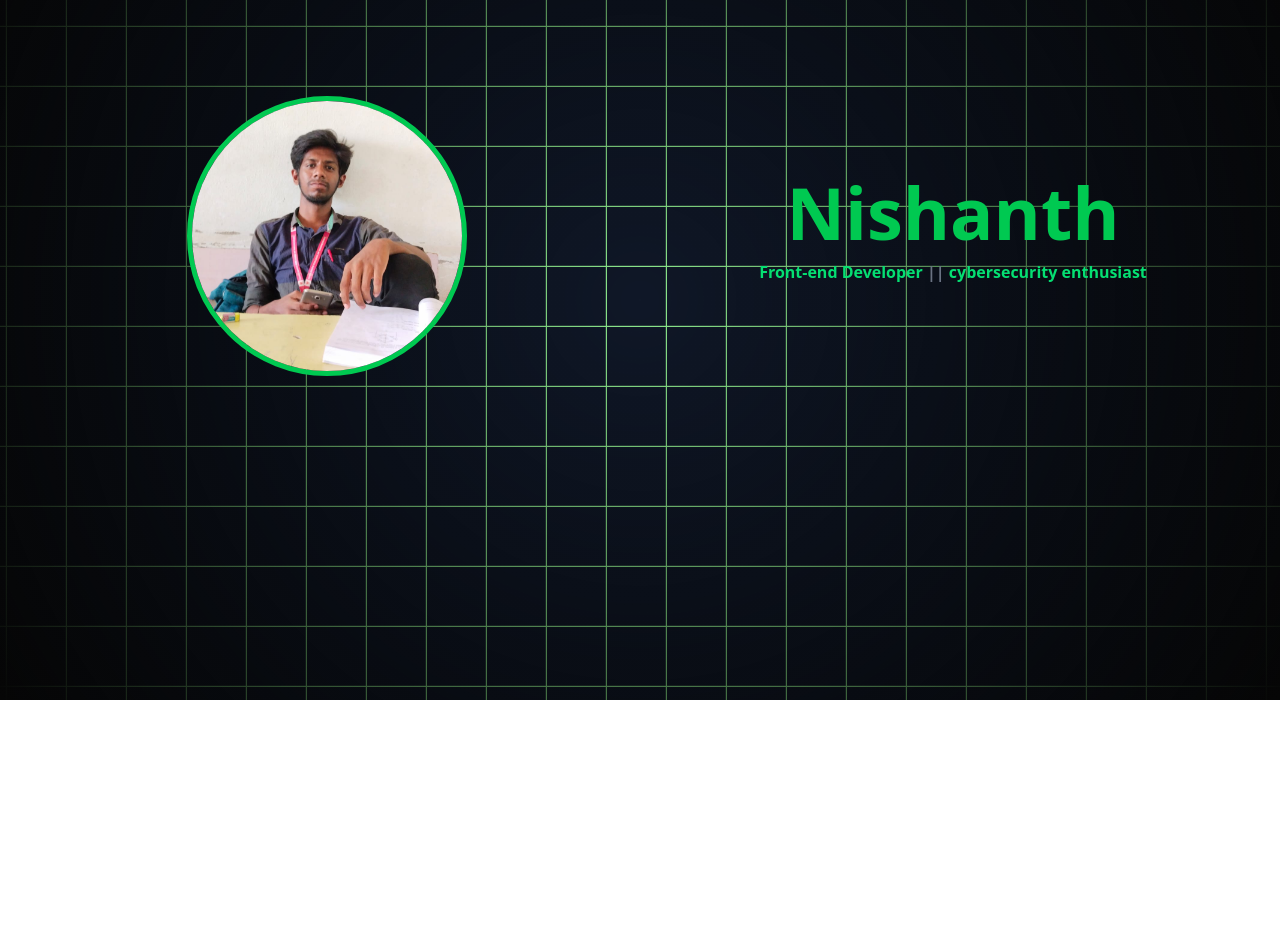
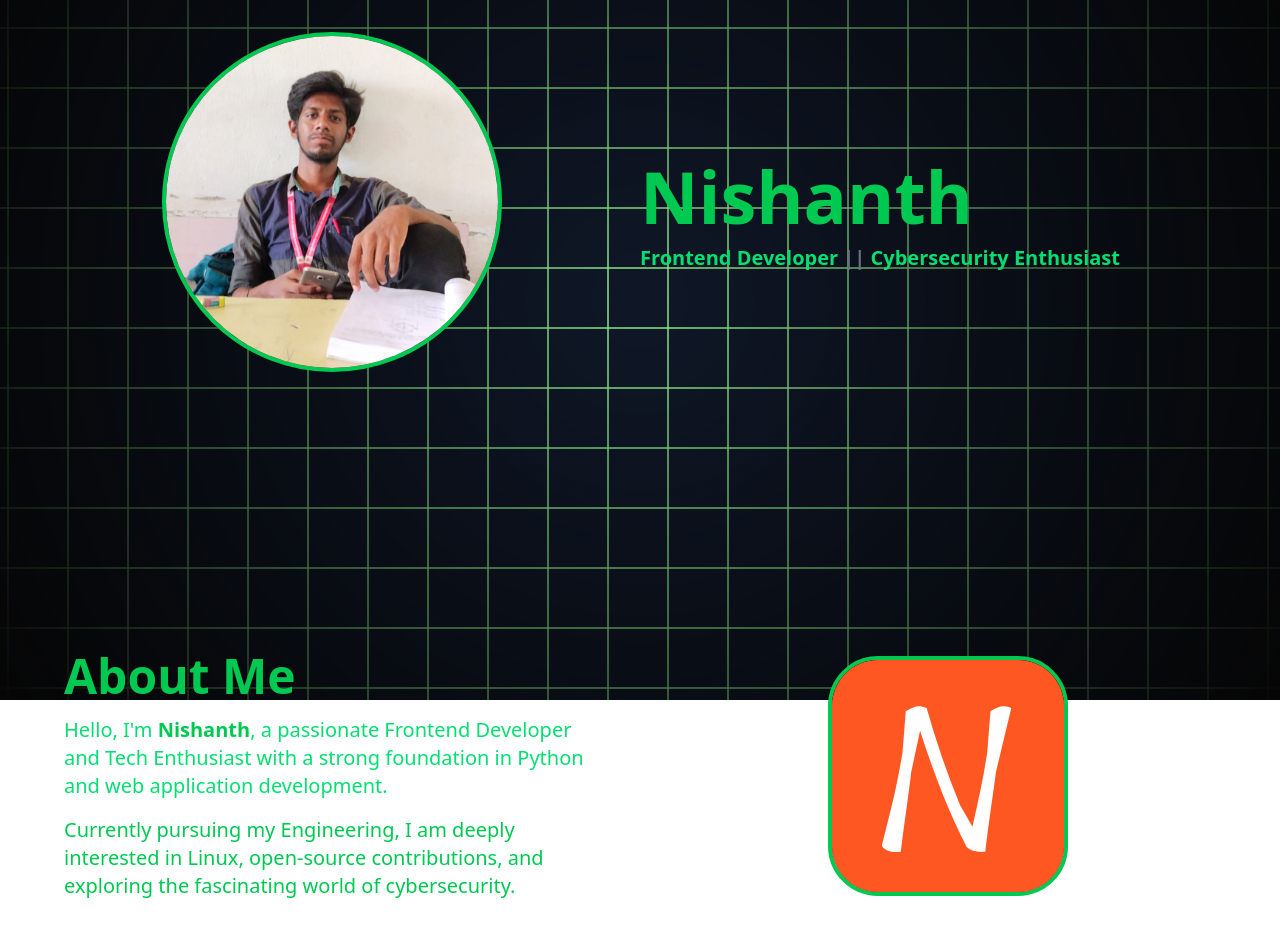
Before and after one commit to Nishanthnaa52/Nishanth-Portfolio, a React (Vite) app: page / in a window 1280 px wide. Shown: the part 100-1036 px from the top of the page. Before the commit the page ends 800 px from the top, so only its background shows below. Built offline with nearby package versions, Linux system fonts and the light colour scheme.

Commit message:
About section id added

```diff
--- a/index.html
+++ b/index.html
@@ -4,6 +4,8 @@
     <meta charset="UTF-8" />
     <link rel="icon" type="image/svg+xml" href="/logo.svg" />
     <meta name="viewport" content="width=device-width, initial-scale=1.0" />
+    <meta name="application-name" content="My App">
+    <meta name="theme-color" content="#48bb78"/>
     <title>Nishanth</title>
   </head>
   <body>
--- a/src/App.jsx
+++ b/src/App.jsx
@@ -3,6 +3,7 @@ import { useEffect } from "react";
 import Squares from "./componets/background.jsx";
 import Navber from "./componets/navber.jsx";
 import HeroSection from "./componets/herosection.jsx";
+import About from "./componets/about.jsx";
 
 const App = () => {
   useEffect(() => {
@@ -12,26 +13,23 @@ const App = () => {
 
   return (
     <>
-    <div className="min-h-screen overflow-hidden bg-black absolute h-screen w-screen bg-gray-900 z-[-2]">
-      {/* Squares Background */}
+      {/* Full-screen background */}
+      <div className="fixed top-0 left-0 w-full h-full bg-gray-900 z-[-2] ">
         <Squares
           speed={0.2}
           squareSize={60}
-        direction='diagonal' // up, down, left, right, diagonal
-        borderColor='lightgreen'
-        hoverFillColor='green'
+          direction="diagonal" // up, down, left, right, diagonal
+          borderColor="lightgreen"
+          hoverFillColor="green"
         />
+      </div>
 
       {/* Content */}
-      <div className="container  h-full w-full absolute inset-0 flex flex-col z-10 text-white mx-auto">
+      <div className="relative min-h-screen w-full flex flex-col z-10 text-white overflow-x-hidden">
         <Navber />
         <HeroSection />
+        <About />
       </div>
-
-
-    </div>
-
-
     </>
   );
 };
--- /dev/null
+++ b/src/componets/about.jsx
@@ -0,0 +1,53 @@
+import React from "react";
+import { motion } from "framer-motion";
+import logo from "../assets/logo.svg";
+
+function About() {
+	// Animation properties
+	const fadeIn = {
+		hidden: { opacity: 0, y: 50 },
+		visible: { opacity: 1, y: 0, transition: { duration: 1 } },
+	};
+
+	return (
+		<div className="flex flex-col py-10 sm:py-50 sm:flex-row items-center justify-center h-fit w-full px-6 py-10 sm:py-20">
+
+			{/* About Content */}
+			<motion.div
+				variants={fadeIn}
+				initial="hidden"
+				whileInView="visible"
+				viewport={{ once: true, amount: 0.6 }}
+				className="text-center sm:text-left sm:w-1/2 p-10	"
+			>
+				<h1 className="text-4xl sm:text-5xl font-bold text-green-500 hover:text-red-500 transition-all duration-300 ease-in-out ">
+					About Me
+				</h1>
+				<p className="text-lg sm:text-xl text-green-400 mt-4">
+					Hello, I'm <span className="text-green-500 font-semibold">Nishanth</span>, a passionate Frontend Developer and Tech Enthusiast with a strong foundation in Python and web application development.
+				</p>
+				<p className="text-lg sm:text-xl text-green-500 mt-4">
+					Currently pursuing my Engineering, I am deeply interested in Linux, open-source contributions, and exploring the fascinating world of cybersecurity.
+				</p>
+			</motion.div>
+
+			{/* About Image */}
+			<motion.div
+				variants={fadeIn}
+				initial="hidden"
+				whileInView="visible"
+				viewport={{ once: true, amount: 0.6 }}
+				className="flex justify-center w-full sm:w-1/2 mt-10 sm:mt-0"
+			>
+				<motion.img
+					className="w-40 h-40 sm:w-60 sm:h-60 object-cover rounded-[50px] border-4 border-green-500"
+					src={logo}
+					alt="About Me"
+				/>
+			</motion.div>
+
+		</div>
+	);
+}
+
+export default About;
--- a/src/componets/herosection.jsx
+++ b/src/componets/herosection.jsx
@@ -3,13 +3,12 @@ import { motion } from "framer-motion";
 import myPhoto from "../assets/myPhoto.jpg";
 
 function HeroSection() {
-
   const PopAnimation = {
     scale: 1.2,
-      color: 'gray',
-      transition: {duration : 0.5, delay: 0.2},
-      borderColor : "red",
-  }
+    color: "gray",
+    transition: { duration: 0.5, delay: 0.2 },
+    borderColor: "red",
+  };
 
   // Function to generate motion properties
   const getMotionProps = (startX, endX, duration = 0.5, delay = 0) => ({
@@ -18,32 +17,29 @@ const getMotionProps = (startX, endX, duration = 0.5, delay = 0) => ({
     transition: { duration, delay },
   });
 
+  return (
+    <div className="flex flex-col py-20 sm:py-10 sm:flex-row items-center justify-center h-fit w-full px-6 mt-10 sm:mt-0 ">
 
-  return (
-    <>
-      <div className="grid gap-5 sm:grid-cols-2  h-fit w-full grid-rows-2 p-6 mt-10 sm:mt-20">
-        <motion.div
-        {...getMotionProps(-100,0,1.5,3)}
-        className="profile-img flex justify-center w-full">
-
+      {/* Profile Image */}
+      <motion.div {...getMotionProps(-100, 0, 1, 1.8)} className="flex justify-center w-full sm:w-1/2">
         <motion.img
-          whileHover={PopAnimation}
-          className="w-50 h-50 sm:w-70 sm:h-70 object-cover rounded-full border-5 border-green-500"
+          className="w-40 h-40 sm:w-70 sm:h-70 lg:w-75 lg:h-75 xl:w-85 xl:h-85 object-cover rounded-full border-4 border-green-500"
           src={myPhoto}
-          alt="myPhoto" />
-
+          alt="Nishanth"
+        />
       </motion.div>
 
-        <motion.div
-        {...getMotionProps(200,0,1.5,3)}
-        className="font-bold p-5 basis-128 flex flex-col items-center justify-center w-full">
+      {/* Hero Content */}
+      <motion.div {...getMotionProps(100, 0, 1, 1.8)} className="font-bold text-center sm:text-left sm:w-1/2 flex flex-col items-center sm:items-start justify-center">
+        <p className="text-5xl pt-10 sm:text-7xl text-green-500 hover:text-red-500 hover:tracking-[5px] transition-all duration-300 ease-in-out">
+          Nishanth
+        </p>
+        <p className="text-lg sm:text-xl py-3 text-green-400 hover:text-red-500">
+          Frontend Developer <span className="text-gray-500">||</span> Cybersecurity Enthusiast
+        </p>
+      </motion.div>
 
-            <p className="title text-7xl text-green-500 hover:text-red-500 tracking-normal hover:tracking-[5px] transition-all duration-300 ease-in-out">Nishanth</p>
-            <p className="title text-{16px} text-center py-3 text-green-400 hover:text-red-500">Front-end Developer <span className="text-gray-500">||</span> cybersecurity enthusiast</p>
-
-        </motion.div>
     </div>
-    </>
   );
 }
 
```
Also changed, not shown: src/componets/navber.jsx (+5 -5 lines). Lines whose indentation alone changed are shown as unchanged.
